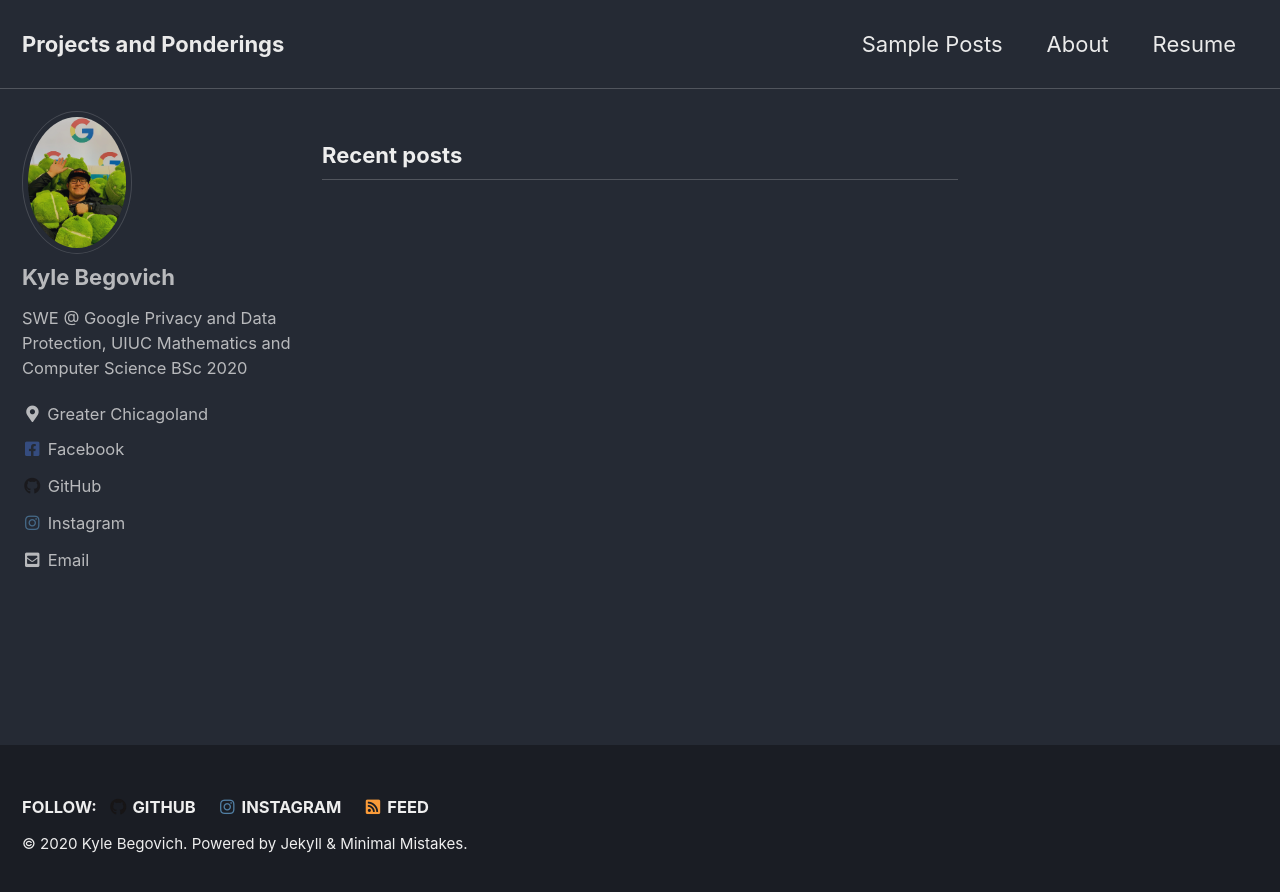
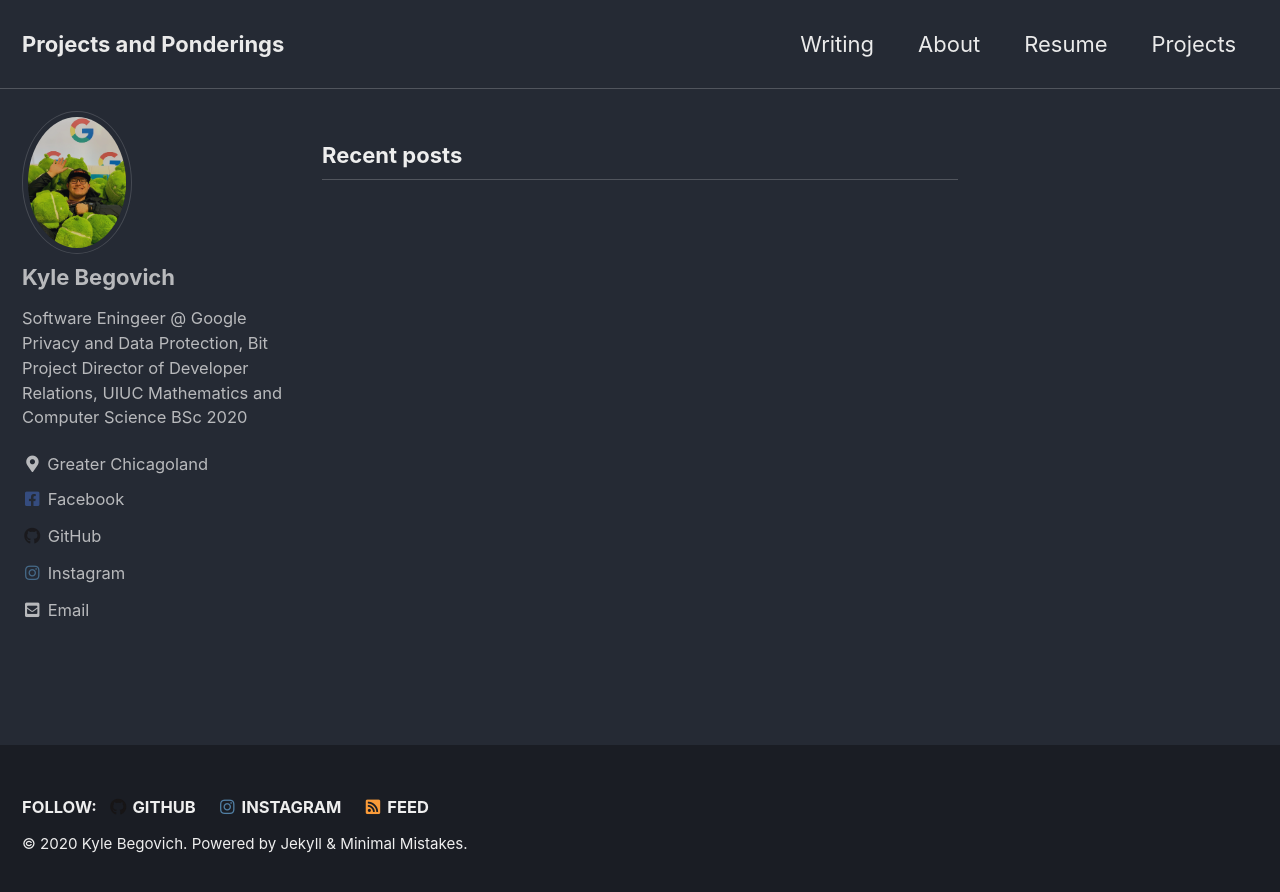
Before and after one commit to kylebegovich/kylebegovich.github.io, a Jekyll site: the page built from index.html, in a window 1280 px wide. Shown: the top 892 px of the page. Built offline with Jekyll 4.4.1, drawn with Linux system fonts in a browser that asks for light colours; cached includes are drawn as plain includes; the list of posts is cut into pages by our own code.

Commit message:
light updates, still updating frontpage

```diff
--- a/_config.yml
+++ b/_config.yml
@@ -95,7 +95,7 @@ analytics:
 author:
   name             : "Kyle Begovich"
   avatar           : /assets/images/bio-photo.jpg # path of avatar image, e.g. "/assets/images/bio-photo.jpg"
-  bio              : "SWE @ Google Privacy and Data Protection, UIUC Mathematics and Computer Science BSc 2020"
+  bio              : "Software Eningeer @ Google Privacy and Data Protection, Bit Project Director of Developer Relations, UIUC Mathematics and Computer Science BSc 2020"
   location         : "Greater Chicagoland"
   email            : "begovichkyle@gmail.com"
   links:
--- a/_data/navigation.yml
+++ b/_data/navigation.yml
@@ -1,11 +1,13 @@
 # main links
 main:
-  - title: "Sample Posts"
-    url: /year-archive/
+  - title: "Writing"
+    url: /archive/
   - title: "About"
     url: /about/
   - title: "Resume"
     url: /resume/
+  - title: "Projects"
+    url: https://github.com/kylebegovich
   # - title: "Sample Collections"
   #   url: /collection-archive/
   # - title: "Sitemap"
```
Also changed, not shown: README.md, 2 other files.
